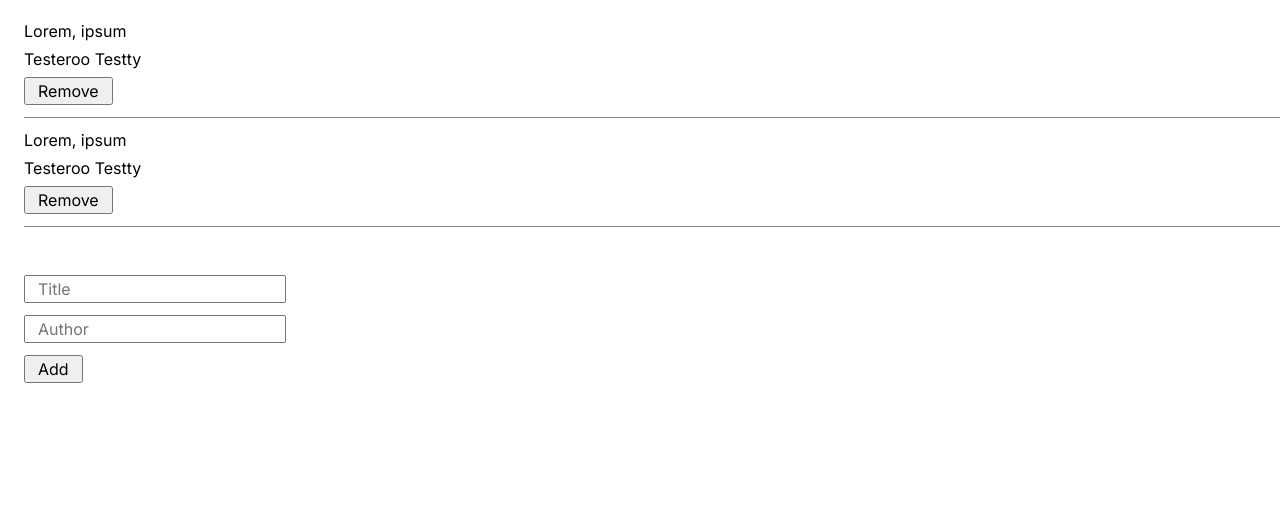
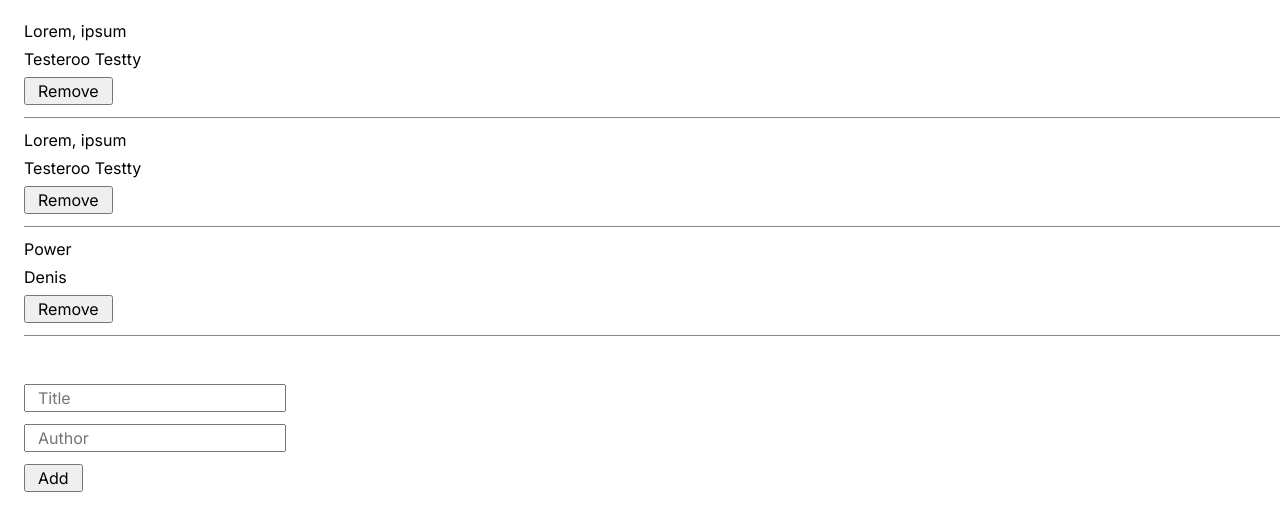
Before and after one commit to dd-obua/books, a plain HTML site: page index.html in a window 1280 px wide. Shown: the part 54-584 px from the top of the page. Drawn offline with Linux system fonts and the light colour scheme.

Commit message:
Add hard coded value of bookCollection array to bookElem ul

```diff
--- a/index.html
+++ b/index.html
@@ -10,7 +10,7 @@
   <body>
     <section>
       <h1>Awesome Books</h1>
-      <ul>
+      <ul id="book-collection">
         <li>
           <span class="title">Lorem, ipsum</span>
           <span class="author">Testeroo Testty</span>
--- a/js/script.js
+++ b/js/script.js
@@ -1,7 +1,21 @@
 'use strict';
 
-const bookCollection = [];
+const bookCollection = [{ title: 'Power', author: 'Denis' }];
 
-const addNewBook = (author, title) => bookCollection.push({ author, title });
+const addNewBook = (title, author) => bookCollection.push({ author, title });
 
 const removeBook = (id) => bookCollection.filter((book) => book.id !== id);
+
+const booksElem = document.getElementById('book-collection');
+
+bookCollection.forEach((book) => {
+  const bookMarkup = `
+    <li>
+      <span class="title">${book.title}</span>
+      <span class="author">${book.author}</span>
+      <button>Remove</button>
+    </li>
+  `;
+
+  booksElem.insertAdjacentHTML('beforeend', bookMarkup);
+});
```
